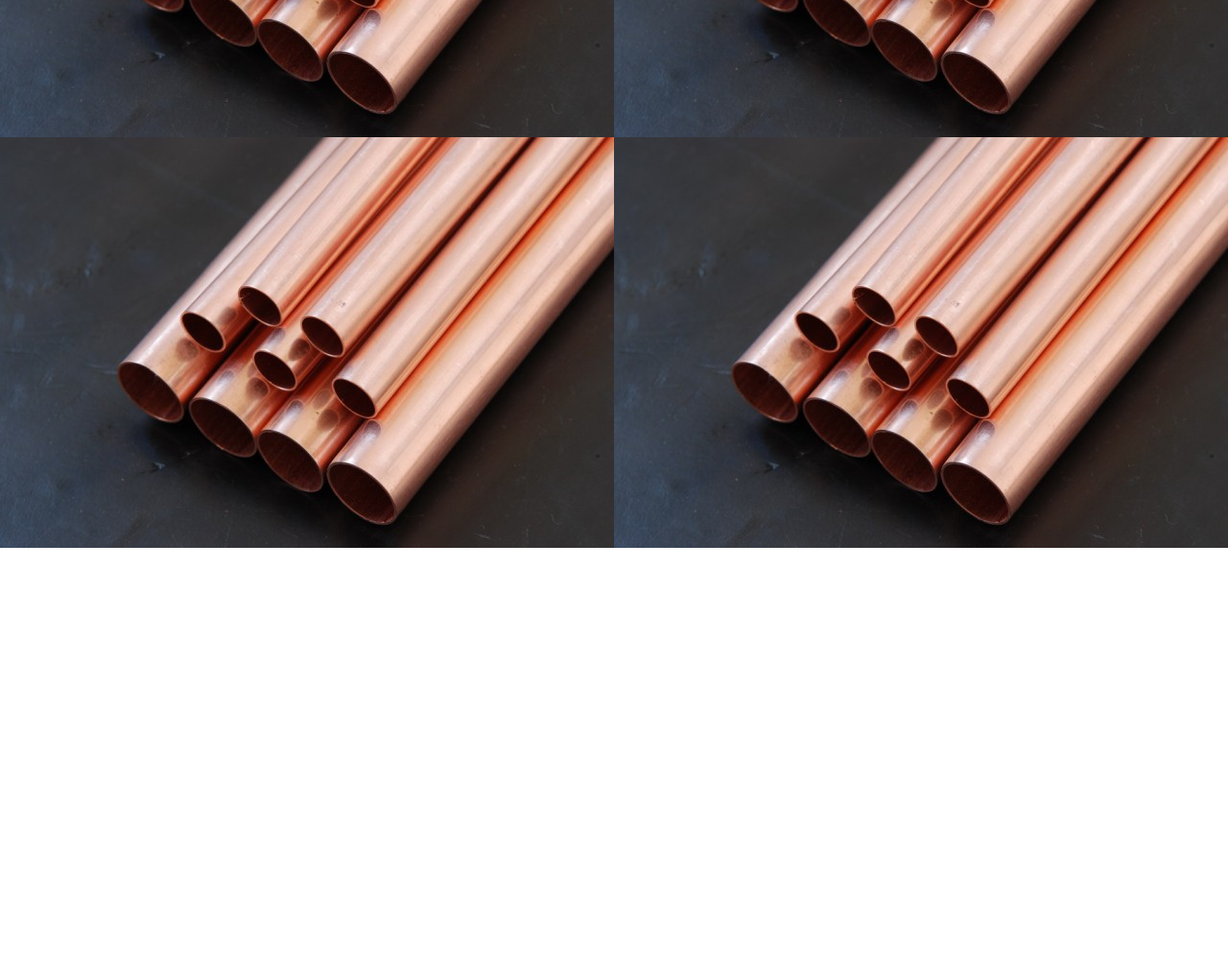
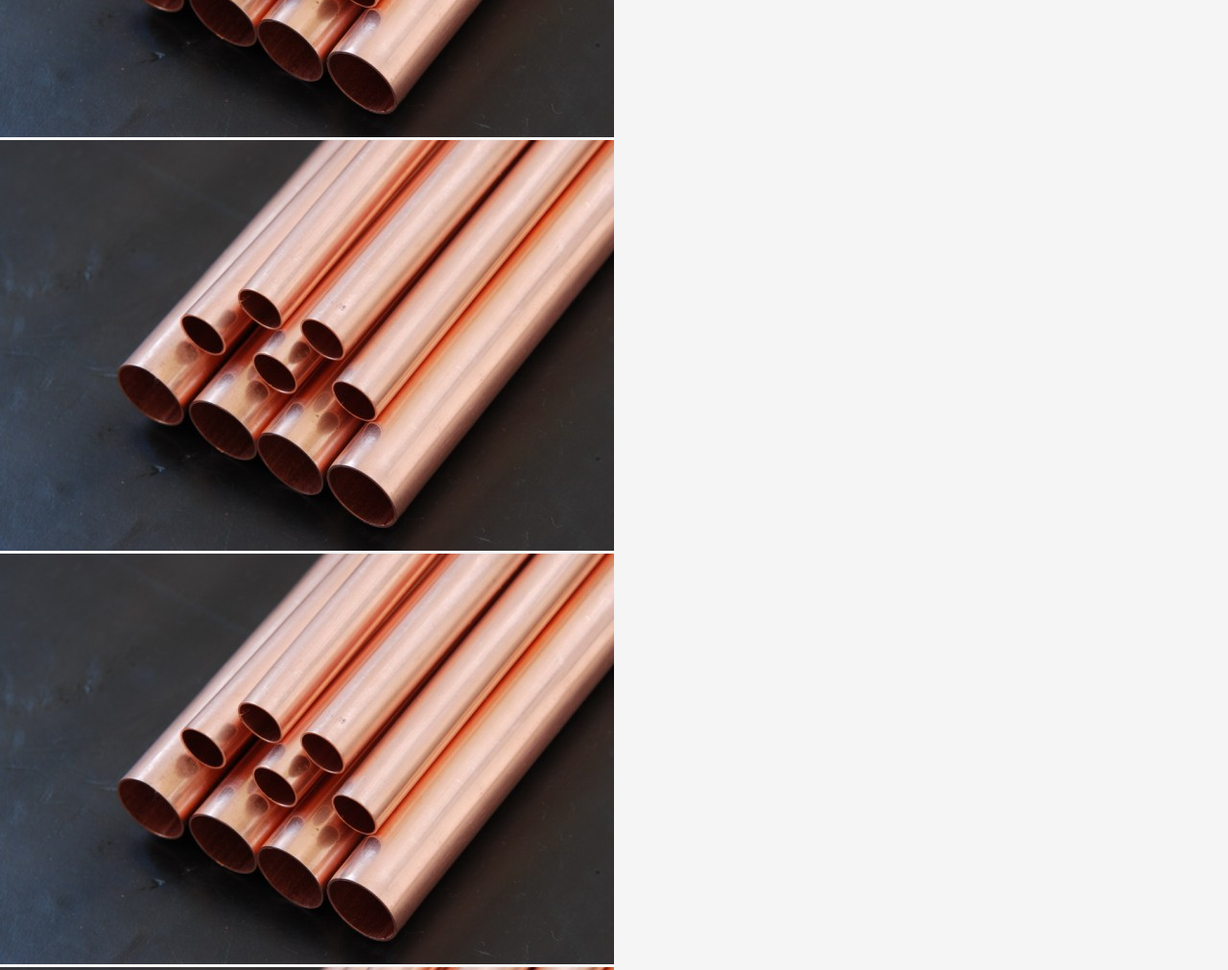
Before and after one commit to sailemorena/TecnoTube, a plain HTML site: page index.html in a window 1280 px wide. Shown: the part 940-1951 px from the top of the page at 96% size. Before the commit the page ends 1511 px from the top, so only its background shows below. Drawn offline with Linux system fonts and the light colour scheme.

Commit message:
cambie el almacen de fotos en html

```diff
--- a/estilos.css
+++ b/estilos.css
@@ -93,14 +93,20 @@ section{
 	min-width: 100%;
 	min-height: 100%;
 }
-section ul{
-	list-style: none;
+img {
+  max-width: 100%;
 }
-section ul li img{
-	display: block;
-	min-width: 50%;
-	min-height: 50%;
-	float: left;
+#gallery {
+  margin: 0;
+  padding: 0;
+  list-style: none;
+}
+#gallery li {
+  float: left;
+  width: 100%;
+  margin: 0%;
+  background-color: #f5f5f5;
+  color: #bdc3c7;
 }
 /**************************
         JQUERYS
--- a/index.html
+++ b/index.html
@@ -36,25 +36,29 @@
 		</div>
 
 	<section>
+        <ul id="gallery">
+          <li>
+            <a href="img/numbers-01.jpg">
+              <img src="img/Tubos.jpg" alt="">
 
-		<ul>
+            </a>
+          </li>
           <li>
-				<img src="img/Tubos.jpg">
+            <a href="img/numbers-02.jpg">
+              <img src="img/Tubos.jpg" alt="">
+
+            </a>
           </li>
-		</ul>
-		<ul>
           <li>
-				<img src="img/Tubos.jpg" >
+            <a href="img/numbers-06.jpg">
+              <img src="img/Tubos.jpg" alt="">
+
+            </a>
           </li>
-		</ul>
-		<ul>
           <li>
-				<img src="img/Tubos.jpg">
-			</li>
-		</ul>
-		<ul>
-			<li>
-				<img src="img/Tubos.jpg" >
+            <a href="img/numbers-09.jpg">
+              <img src="img/Tubos.jpg" alt="">
+            </a>
           </li>
         </ul>
       </section>
```
Also changed, not shown: 1 other file. Lines whose indentation alone changed are shown as unchanged.
